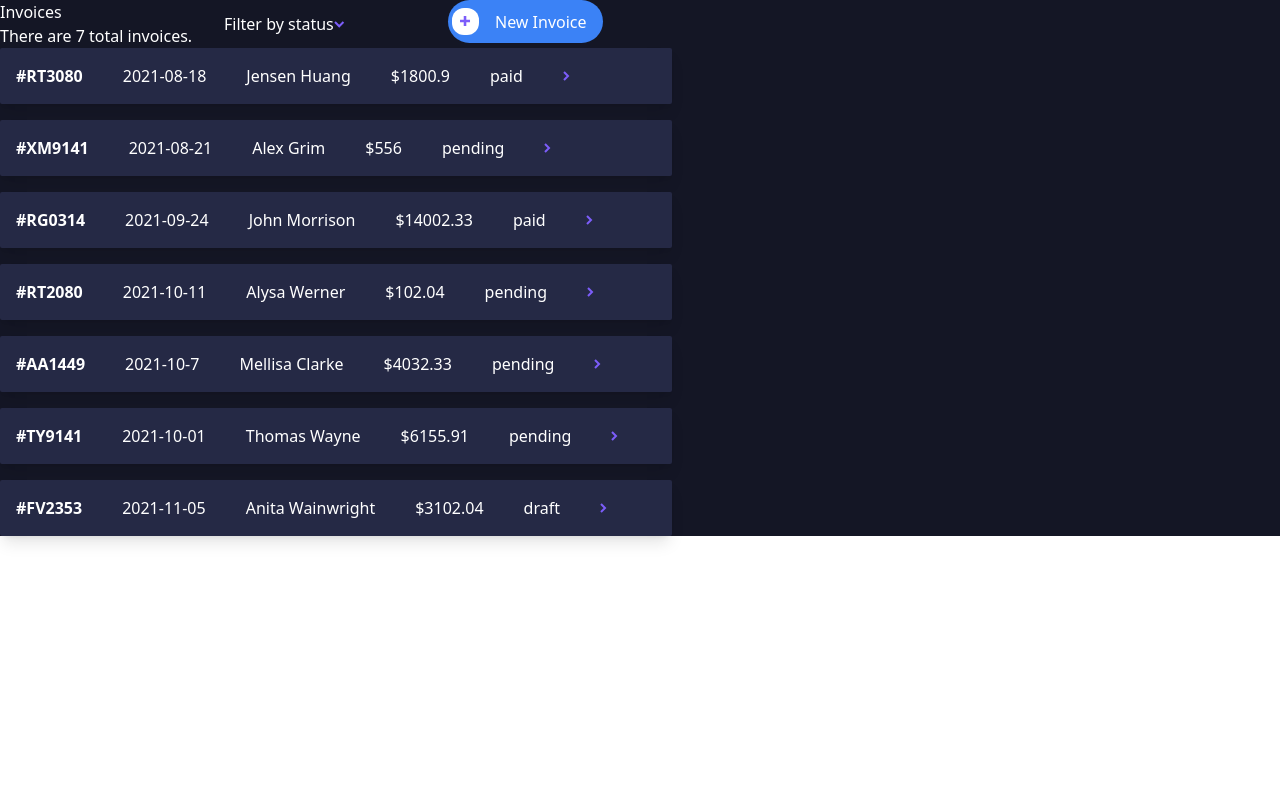
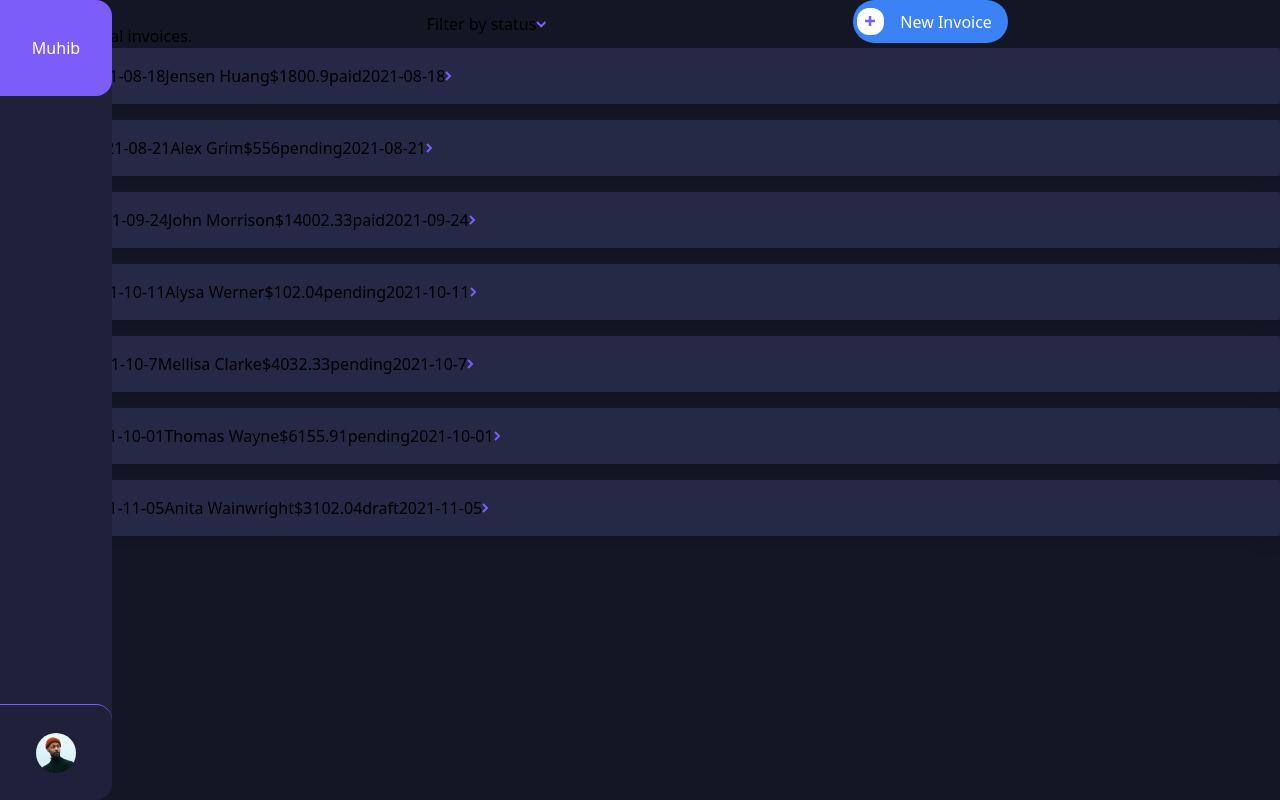
Before and after one commit to binaydhakal/Invoice-CRUD-NextJs, a Next.js app: page / in a window 1280 px wide. Built offline with nearby package versions, Linux system fonts and the light colour scheme.

Commit message:
added more components and worked on design bit more with tailwind

```diff
--- a/components/Invoice/IndividualInovide.tsx
+++ b/components/Invoice/IndividualInovide.tsx
@@ -1,41 +1,9 @@
 import React, { useState } from "react";
-import {invoice_dummy_data} from '../../constants/data'
-import DownArrow from '../../assets/icon-arrow-down.svg'
-import DownRight from '../../assets/icon-arrow-right.svg'
-import IconPlus from '../../assets/icon-plus.svg'
+import { Table } from '@nextui-org/react';
+import { InvoiceType } from "../../constants/interfracer";
 
-interface Address {
-  street: string,
-  city: string,
-  postcode: string,
-  country: string
-}
-
-interface Item {
-  name: string,
-  quantity: number,
-  price: number,
-  total: number
-}
-
-
-interface Invoice {
-  id: string,
-  createdAt: string,
-  paymentDue: string,
-  description: string,
-  paymentTerms: number,
-  clientName: string,
-  clientEmail: string,
-  status: string,
-  senderAddress: Address,
-  clientAddress: Address,
-  item: Array<Item>,
-  total: number
-}
-
-const IndividualInovide = ({invoiceData}: {invoiceData: Invoice}) => {
-  const { id, createdAt, paymentDue, description, paymentTerms, clientAddress, clientEmail, clientName, senderAddress, item, total, status} = invoiceData;
+const IndividualInovide = ({invoiceData}: {invoiceData: InvoiceType}) => {
+  const { id, createdAt, paymentDue, description, paymentTerms, clientAddress, clientEmail, clientName, senderAddress, items, total, status} = invoiceData;
   return (
     <div className="flex-col">
         <div className="flex items-center bg-[#252945] px-4 py-4 mb-10 rounded-sm rounded overflow-hidden shadow-lg">
@@ -74,6 +42,39 @@ const IndividualInovide = ({invoiceData}: {invoiceData: Invoice}) => {
                 <DisplayDetails type='Sent to' details={clientEmail} />
                 <DisplayDetails type='Payment Due' details={paymentDue} />
             </div>
+            <div>
+                <Table
+                aria-label="Example table with static content"
+                css={{
+                    height: "auto",
+                    minWidth: "100%",
+                }}
+                >
+                <Table.Header>
+                    <Table.Column css={{ background: 'none' }}>Item Name</Table.Column>
+                    <Table.Column css={{ background: 'none' }}>QTY.</Table.Column>
+                    <Table.Column css={{ background: 'none' }}>Price</Table.Column>
+                    <Table.Column css={{ background: 'none' }}>Total</Table.Column>
+                </Table.Header>
+                <Table.Body>
+                    {items.map((item, index) => {
+                        const { name, quantity, price, total} = item
+                        return (
+                        <Table.Row key={`${index + 1}`}>
+                            <Table.Cell css={{ color: 'White'}}>{name}</Table.Cell>
+                            <Table.Cell css={{ color: 'White'}}>{quantity}</Table.Cell>
+                            <Table.Cell css={{ color: 'White'}}>{price}</Table.Cell>
+                            <Table.Cell css={{ color: 'White'}}>{total}</Table.Cell>
+                        </Table.Row>
+                        )
+                    })}
+                </Table.Body>
+                </Table>
+                <div className="flex">
+                    <span className="flex-1">Amoutn Due</span>
+                    <strong>$2541.10</strong>
+                </div>
+            </div>
         </div>
 
     </div>
--- a/components/Invoice/Invoice.tsx
+++ b/components/Invoice/Invoice.tsx
@@ -2,52 +2,33 @@ import React, { useState } from "react";
 import {invoice_dummy_data} from '../../constants/data'
 import DownArrow from '../../assets/icon-arrow-down.svg'
 import DownRight from '../../assets/icon-arrow-right.svg'
+import LeftArrow from '../../assets/icon-arrow-left.svg'
 import IconPlus from '../../assets/icon-plus.svg'
 import IndividualInovide from "./IndividualInovide";
-
-interface Address {
-  street: string,
-  city: string,
-  postcode: string,
-  country: string
-}
-
-interface Item {
-  name: string,
-  quantity: number,
-  price: number,
-  total: number
-}
-
-
-interface Invoice {
-  id: string,
-  createdAt: string,
-  paymentDue: string,
-  description: string,
-  paymentTerms: number,
-  clientName: string,
-  clientEmail: string,
-  status: string,
-  senderAddress: Address,
-  clientAddress: Address,
-  item: Array<Item>,
-  total: number
-}
+import { InvoiceType } from "../../constants/interfracer";
+import Link from "next/link";
 
 const Invoice = () => {
-  const [invoiceDescripiton, setInvoiceDescription] = useState<Invoice>();
+  const [invoiceDescripiton, setInvoiceDescription] = useState<InvoiceType>();
   const handleDisplayInvoiceDescription = (invoice: any) => {
     setInvoiceDescription(invoice)
   }
   return (
-    <div className="max-w-2xl">
+    <>
+    {/* {invoiceDescripiton && (
+      <div className="flex items-center">
+        <span className="cursor-pointer" onClick={() => setInvoiceDescription(undefined)}>
+          <LeftArrow />
+        </span>
+        <strong className="pl-2">Go Back</strong>
+      </div>
+    )} */}
     {!invoiceDescripiton ? (
     <div>
       <div className="flex">
         <div className="flex-1">
           <h3>Invoices</h3>
-          <div>There are 7 total invoices.</div>
+          <p>There are 7 total invoices.</p>
         </div>
         <div className="flex flex-1 items-center">
           Filter by status
@@ -66,16 +47,29 @@ const Invoice = () => {
         {invoice_dummy_data.length ? invoice_dummy_data.map((invoice) => {
           const { id, createdAt, clientName, total, status } = invoice
           return (
-            <div className="flex items-center bg-[#252945] px-4 py-4 mb-4 rounded-sm rounded overflow-hidden shadow-lg">
-              <strong className="pr-10">#{id}</strong>
-              <span className="pr-10">{createdAt}</span>
-              <span className="pr-10">{clientName}</span>
-              <span className="pr-10">${total}</span>
-              <span className="pr-10">{status}</span>
-              <span onClick={() => handleDisplayInvoiceDescription(invoice)}>
-                <DownRight />
-              </span>
-            </div>
+            <Link href={`/invoices/id`} passHref>
+              <div className="flex items-center bg-[#252945] px-4 py-4 mb-4 rounded-sm rounded overflow-hidden shadow-lg">
+                <div>
+                  <h5>#{id}</h5>
+                </div>
+                <div>
+                  <h6>{createdAt}</h6>
+                </div>
+                <div>
+                  <p>{clientName}</p>
+                </div>
+                <div>
+                  <h3>${total}</h3>
+                </div>
+                <div>
+                  <span>{status}</span>
+                </div>
+                <span>{createdAt}</span>
+                <span className="cursor-pointer" onClick={() => handleDisplayInvoiceDescription(invoice)}>
+                  <DownRight />
+                </span>
+              </div>
+            </Link>
           )
         }) : (
           <div className="flex-col">
@@ -88,7 +82,7 @@ const Invoice = () => {
     ) : (
       <IndividualInovide invoiceData={invoiceDescripiton} />
     )}
-    </div>
+    </>
   );
 };
 
--- /dev/null
+++ b/components/Invoice/SideBar/SideBar.tsx
@@ -0,0 +1,22 @@
+import Image from 'next/image'
+import React from 'react'
+import Avatar from '../../../assets/image-avatar.jpg'
+
+const SideBar = () => {
+  return (
+    <div className='w-28 h-screen bg-[var(--secondary-color)] text-white fixed top-0 left-0 z-[999] rounded-r-2xl'>
+      <div className='flex flex-col justify-between w-full h-full'>
+        <div className='w-full h-24 flex items-center justify-center bg-[var(--primary-color)] rounded-r-2xl'>
+          <div>
+            <h2>Muhib</h2>
+          </div>
+        </div>
+        <div className='w-full h-24 flex items-center justify-center rounded-r-2xl border-t border-[var(--primary-color)]'>
+          <Image className='rounded-3xl' src={Avatar} alt='avatar' width='40' height='40' />
+        </div>
+      </div>
+    </div>
+  )
+}
+
+export default SideBar
--- /dev/null
+++ b/components/Layout/Layout.tsx
@@ -0,0 +1,17 @@
+import React from 'react'
+import SideBar from '../Invoice/SideBar/SideBar'
+
+interface Props {
+    children?: React.ReactNode
+}
+
+const Layout = (props: Props) => {
+  return (
+    <div className='flex flex-col'>
+        <SideBar />
+        <div>{props.children}</div>
+    </div>
+  )
+}
+
+export default Layout
--- /dev/null
+++ b/constants/interfracer.ts
@@ -0,0 +1,29 @@
+export interface Address {
+  street: string,
+  city: string,
+  postcode: string,
+  country: string
+}
+
+export interface Item {
+  name: string,
+  quantity: number,
+  price: number,
+  total: number
+}
+
+
+export interface InvoiceType {
+  id: string,
+  createdAt: string,
+  paymentDue: string,
+  description: string,
+  paymentTerms: number,
+  clientName: string,
+  clientEmail: string,
+  status: string,
+  senderAddress: Address,
+  clientAddress: Address,
+  items: Array<Item>,
+  total: number
+}
--- a/package.json
+++ b/package.json
@@ -10,6 +10,7 @@
   },
   "dependencies": {
     "@next/font": "13.1.1",
+    "@nextui-org/react": "^1.0.0-beta.11",
     "@svgr/webpack": "^6.5.1",
     "@types/node": "18.11.18",
     "@types/react": "18.0.26",
--- a/pages/_app.tsx
+++ b/pages/_app.tsx
@@ -1,10 +1,11 @@
 import '../styles/globals.css'
 import type { AppProps } from 'next/app'
+import Layout from '../components/Layout/Layout'
 
 export default function App({ Component, pageProps }: AppProps) {
   return (
-    <div className="w-full text-white bg-[#141625]">
+    <Layout>
       <Component {...pageProps} />
-    </div>
+    </Layout>
   )
 }
--- a/pages/index.tsx
+++ b/pages/index.tsx
@@ -2,6 +2,6 @@ import Invoice from "../components/Invoice/Invoice";
 
 export default function Home() {
   return (
-    <div><Invoice /></div>
+    <><Invoice /></>
   )
 }
--- a/styles/globals.css
+++ b/styles/globals.css
@@ -1,3 +1,24 @@
 @tailwind base;
 @tailwind components;
 @tailwind utilities;
+
+:root{
+    --primary-color: #7c5dfa;
+    --secondary-color: #1e2139;
+    --body-bg: #141625;
+    --paid-status-bg: #1f2c3f;
+    --paid-status-color: #32cf9b;
+    --pending-status-bg: #ff8f00;
+    --pending-status-color: #888eb0;
+    --draft-bg: #252945;
+}
+
+*{
+    padding: 0;
+    margin: 0;
+    box-sizing: border-box;
+}
+
+body{
+    background: var(--body-bg);
+}
```
Also changed, not shown: 1 other file (tests, documents, lock files or other folders).
